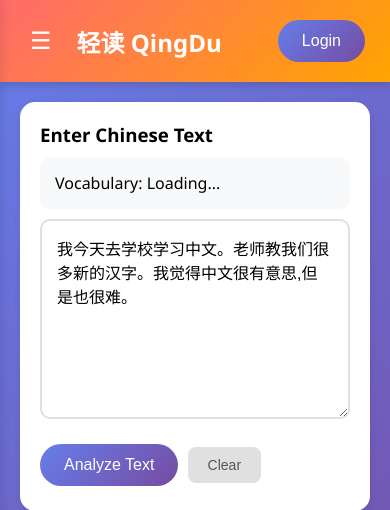
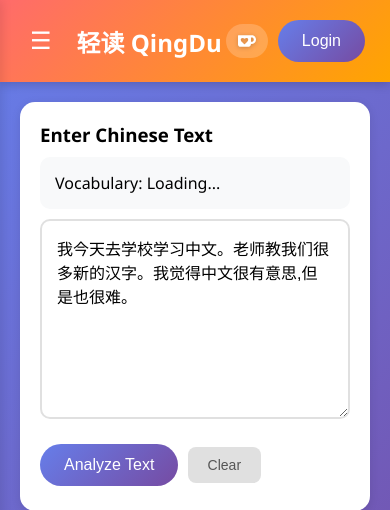
Before and after one commit to mkampl/qingdu, a Python web app: template templates/index.html in a window 390 px wide. Shown: the top 510 px of the page. Run offline with Jinja, Linux system fonts and the light colour scheme; the template is opened without the code that fills it, so the values that code supplies are empty.

Commit message:
[feature] Add Ko-fi support button
- Added Ko-fi button to header with icon and text
- Responsive design: hides text on mobile, shows only icon
- Styled to match app theme with semi-transparent background
- Includes hover effects and smooth transitions
- Note: Update YOUR_KOFI_USERNAME with actual Ko-fi username

```diff
--- a/static/css/styles.css
+++ b/static/css/styles.css
@@ -38,6 +38,44 @@ body {
 
 .header h1 {
   font-size: 24px;
+}
+
+/* Ko-fi Support Button */
+.kofi-btn {
+  display: inline-flex;
+  align-items: center;
+  gap: 6px;
+  background: rgba(255, 255, 255, 0.2);
+  color: white;
+  text-decoration: none;
+  padding: 8px 16px;
+  border-radius: 20px;
+  font-size: 14px;
+  font-weight: 500;
+  transition: all 0.3s ease;
+  margin-left: auto;
+  margin-right: 15px;
+}
+
+.kofi-btn:hover {
+  background: rgba(255, 255, 255, 0.3);
+  transform: translateY(-1px);
+  box-shadow: 0 2px 8px rgba(0, 0, 0, 0.2);
+}
+
+.kofi-btn svg {
+  filter: drop-shadow(0 1px 2px rgba(0, 0, 0, 0.2));
+}
+
+/* Mobile: Hide Ko-fi text, show only icon */
+@media (max-width: 768px) {
+  .kofi-btn span {
+    display: none;
+  }
+  .kofi-btn {
+    padding: 8px 12px;
+    margin-right: 10px;
+  }
 }
 
 /* Sidebar */
--- a/templates/index.html
+++ b/templates/index.html
@@ -12,8 +12,16 @@
         <button class="hamburger" onclick="toggleSidebar()">☰</button>
         <h1>轻读 QingDu</h1>
 
+        <!-- Ko-fi Support Button -->
+        <a href="https://ko-fi.com/mkampl" target="_blank" class="kofi-btn" title="Support on Ko-fi">
+            <svg width="18" height="18" viewBox="0 0 24 24" fill="currentColor">
+                <path d="M23.881 8.948c-.773-4.085-4.859-4.593-4.859-4.593H.723c-.604 0-.679.798-.679.798s-.082 7.324-.022 11.822c.164 2.424 2.586 2.672 2.586 2.672s8.267-.023 11.966-.049c2.438-.426 2.683-2.566 2.658-3.734 4.352.24 7.422-2.831 6.649-6.916zm-11.062 3.511c-1.246 1.453-4.011 3.976-4.011 3.976s-.121.119-.31.023c-.076-.057-.108-.09-.108-.09-.443-.441-3.368-3.049-4.034-3.954-.709-.965-1.041-2.7-.091-3.71.951-1.01 3.005-1.086 4.363.407 0 0 1.565-1.782 3.468-.963 1.904.82 1.832 3.011.723 4.311zm6.173.478c-.928.116-1.682.028-1.682.028V7.284h1.77s1.971.551 1.971 2.638c0 1.913-.985 2.667-2.059 3.015z"/>
+            </svg>
+            <span>Support</span>
+        </a>
+
         <!-- Login Button (shown when not logged in) -->
-        <button id="loginBtn" class="btn" style="margin-left: auto;" onclick="showLoginModal()">Login</button>
+        <button id="loginBtn" class="btn" onclick="showLoginModal()">Login</button>
 
         <!-- User Menu (shown when logged in) -->
         <div id="userMenu" class="user-menu">
```
Also changed, not shown: templates/admin.html (+25 -1 lines), .github/FUNDING.yml (added).
